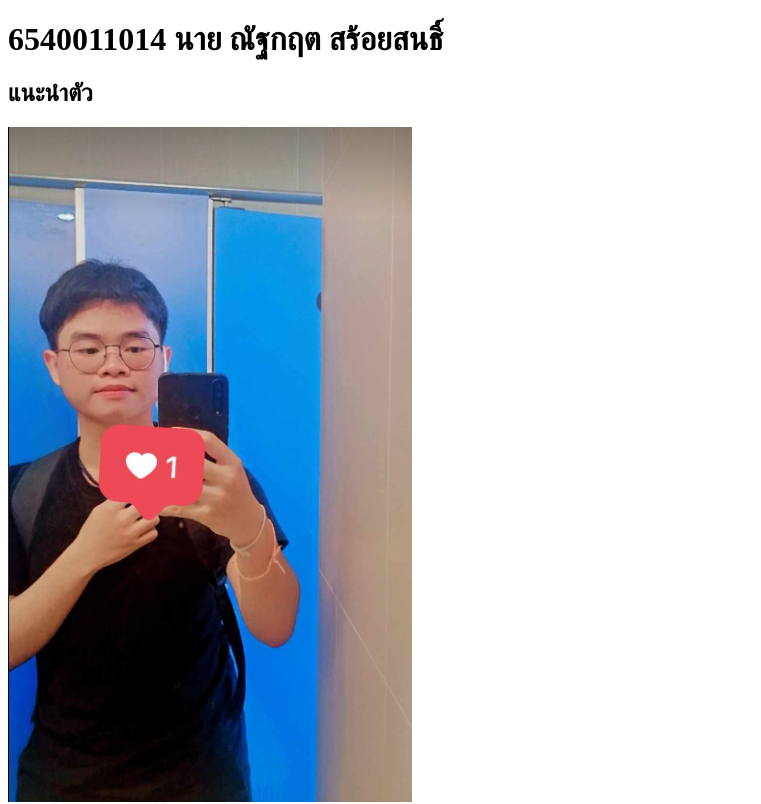
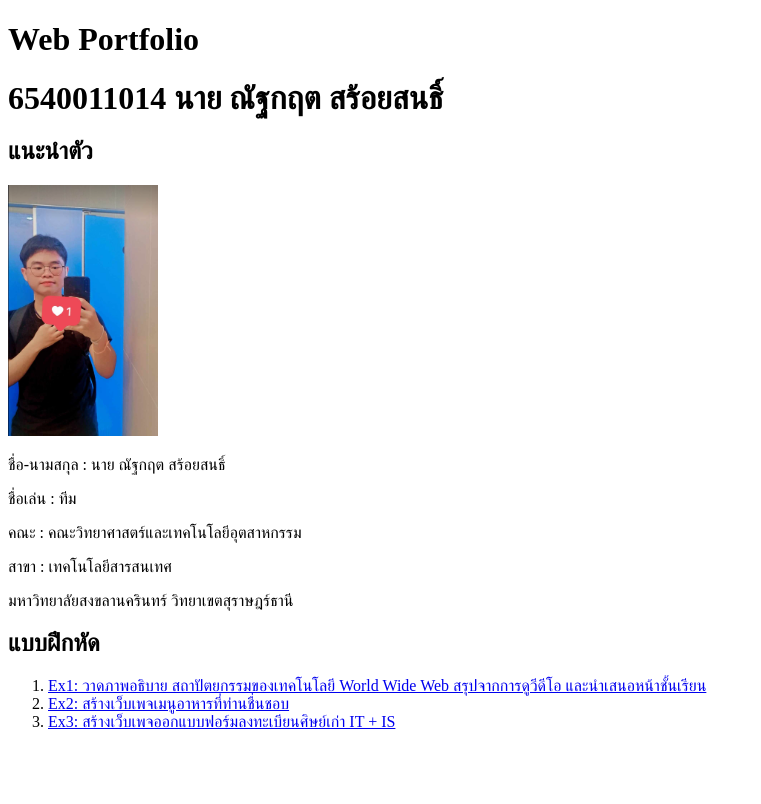
Before and after one commit to Nattakrit014/014_Nattakrit_WebProgramming, a plain HTML site: page index.html in a window 1280 px wide. Shown: the top 804 px of the page, without its empty margins (0-761 px from the left). Drawn offline with Linux system fonts and the light colour scheme.

Commit message:
web_portfolio

```diff
--- a/index.html
+++ b/index.html
@@ -6,9 +6,10 @@
     <title>6540011014 Nattakrit Soison</title>
   </head>
   <body>
+    <h1>Web Portfolio</h1>
     <h1>6540011014 นาย ณัฐกฤต สร้อยสนธิ์</h1>
     <h2>แนะนำตัว</h2>
-    <img src="web_portfolio/images/Profile_Image.png" alt="Profile_Image">
+    <img src="web_portfolio/images/Profile_Image.png" alt="Profile_Image" width="150px">
     <p>ชื่อ-นามสกุล : นาย ณัฐกฤต สร้อยสนธิ์</p>
     <p>ชื่อเล่น : ทีม</p>
     <p>คณะ : คณะวิทยาศาสตร์และเทคโนโลยีอุตสาหกรรม</p>
```
